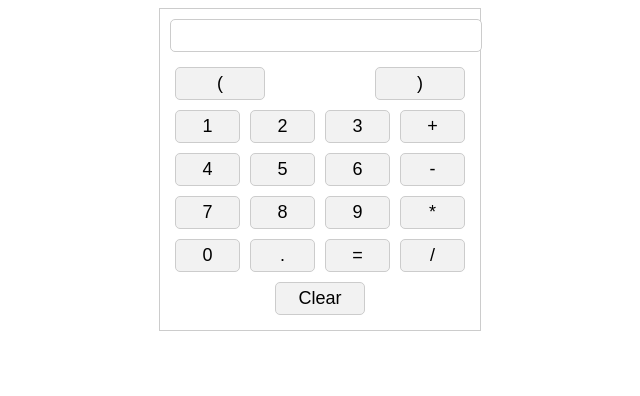
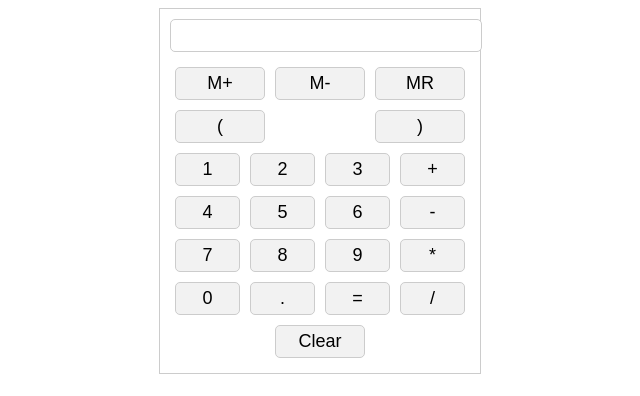
Before and after one commit to Allen620-arc/Calculator, a plain HTML site: page index.html in a window 1280 px wide. Shown: the whole page, without its empty margins (320-960 px from the left). Drawn offline with Linux system fonts and the light colour scheme.

Commit message:
Added Memory

```diff
--- a/app.js
+++ b/app.js
@@ -1,24 +1,37 @@
+let memory = 0;
+
 function addToResult(value) {
-    // Get the current value of the result field
-    var result = document.getElementById("result").value;
+  let result = document.getElementById("result");
 
-    // Add the new value to the end of the result
-    result += value;
-
-    // Update the result field with the new value
-    document.getElementById("result").value = result;
+  switch (value) {
+    case "Clear":
+      result.value = "";
+      break;
+    case "=":
+      result.value = eval(result.value);
+      break;
+    case "M+":
+      memory += parseFloat(result.value);
+      break;
+    case "M-":
+      memory -= parseFloat(result.value);
+      break;
+    case "MR":
+      result.value = memory.toString();
+      break;
+    default:
+      result.value += value;
+      break;
+  }
 }
 
 function calculate() {
-    // Get the current value of the result field
-    var result = eval(document.getElementById("result").value);
+  let result = document.getElementById("result").value;
 
-    // Evaluate the expression using the eval function
   try {
-        var answer = eval(result);
+    let answer = eval(result);
     document.getElementById("result").value = answer;
   } catch (e) {
-        // If the expression is invalid, display an error message
     document.getElementById("result").value = "Error";
   }
 }
--- a/index.html
+++ b/index.html
@@ -10,6 +10,11 @@
 <body>
     <div class="container">
 		<input type="text" id="result" readonly>
+        <div class="row">
+            <input type="button" value="M+" onclick="addToResult('M+')">
+            <input type="button" value="M-" onclick="addToResult('M-')">
+            <input type="button" value="MR" onclick="addToResult('MR')">
+        </div>
         <div class="row">
             <input type="button" value="(" onclick="addToResult('(')">
             <input type="button" value=")" onclick="addToResult(')')">
```
Lines whose indentation alone changed are shown as unchanged.
